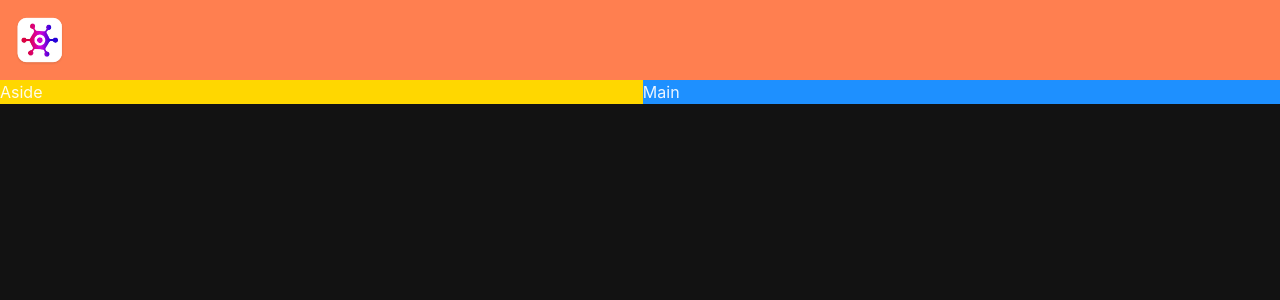
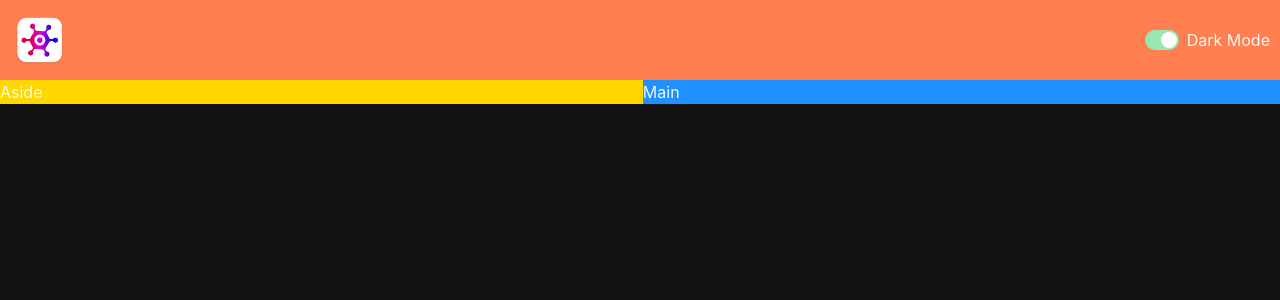
Before and after one commit to iamjhay/game-hub, a React (Vite) app: page / in a window 1280 px wide. Shown: the top 300 px of the page. Built offline with nearby package versions, Linux system fonts and the light colour scheme.

Commit message:
Build Color Mode Switch

```diff
--- /dev/null
+++ b/src/components/ColorModeSwitch.tsx
@@ -0,0 +1,18 @@
+import { HStack, Switch, Text, useColorMode } from "@chakra-ui/react";
+
+const ColorModeSwitch = () => {
+  const { toggleColorMode, colorMode } = useColorMode();
+
+  return (
+    <HStack>
+      <Switch
+        colorScheme="green"
+        isChecked={colorMode === "dark"}
+        onChange={toggleColorMode}
+      />
+      <Text whiteSpace="nowrap">Dark Mode</Text>
+    </HStack>
+  );
+};
+
+export default ColorModeSwitch;
--- a/src/components/Navbar.tsx
+++ b/src/components/Navbar.tsx
@@ -1,6 +1,6 @@
 import { HStack, Image } from "@chakra-ui/react";
 import logo from "../assets/logo.webp";
-// import ColorModeSwitch from "./ColorModeSwitch";
+import ColorModeSwitch from "./ColorModeSwitch";
 // import SearchInput from "./SearchInput";
 
 // interface Props {
@@ -9,10 +9,10 @@
 
 const NavBar = () => {
   return (
-    <HStack padding="10px">
+    <HStack justifyContent="space-between" padding="10px">
       <Image src={logo} boxSize="60px" />
-      {/* <SearchInput onSearch={onSearch} />
-      <ColorModeSwitch /> */}
+      {/* <SearchInput onSearch={onSearch} /> */}
+      <ColorModeSwitch />
     </HStack>
   );
 };
```
